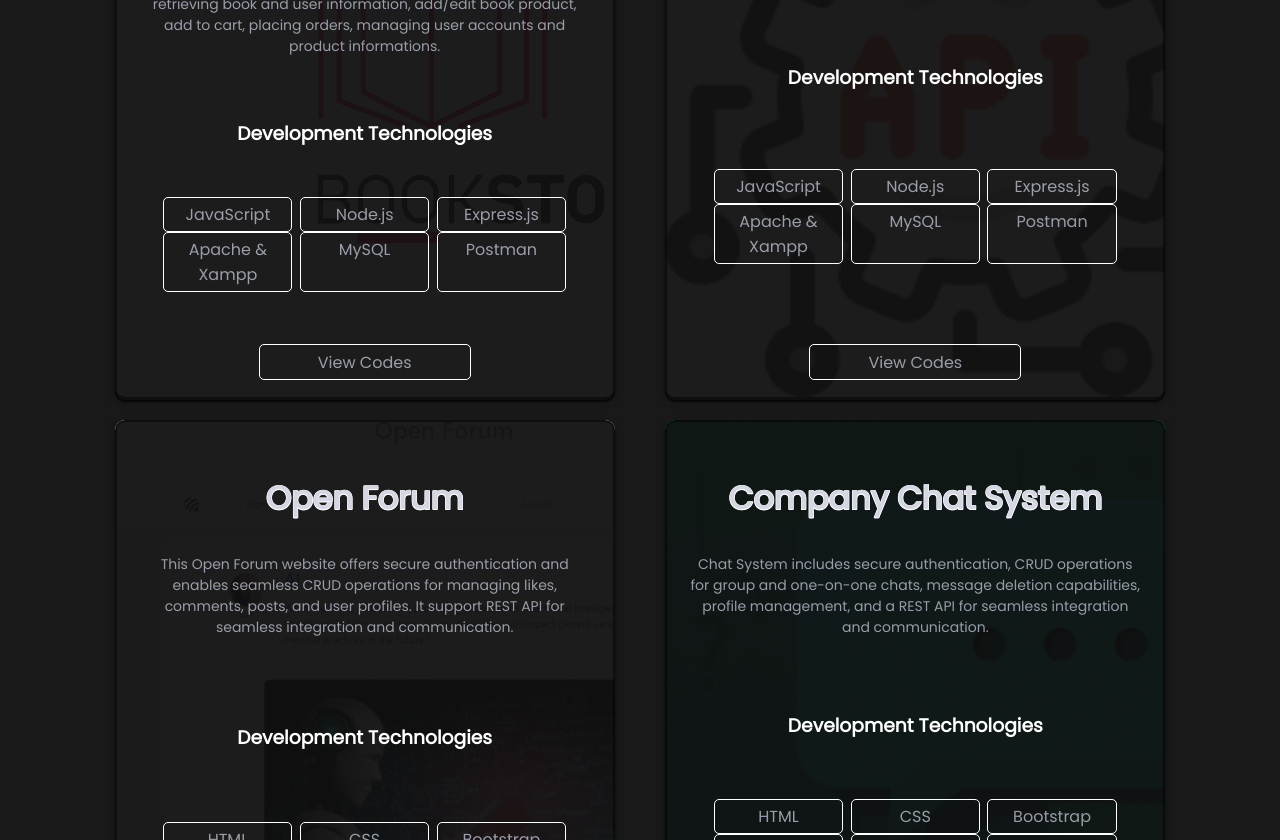
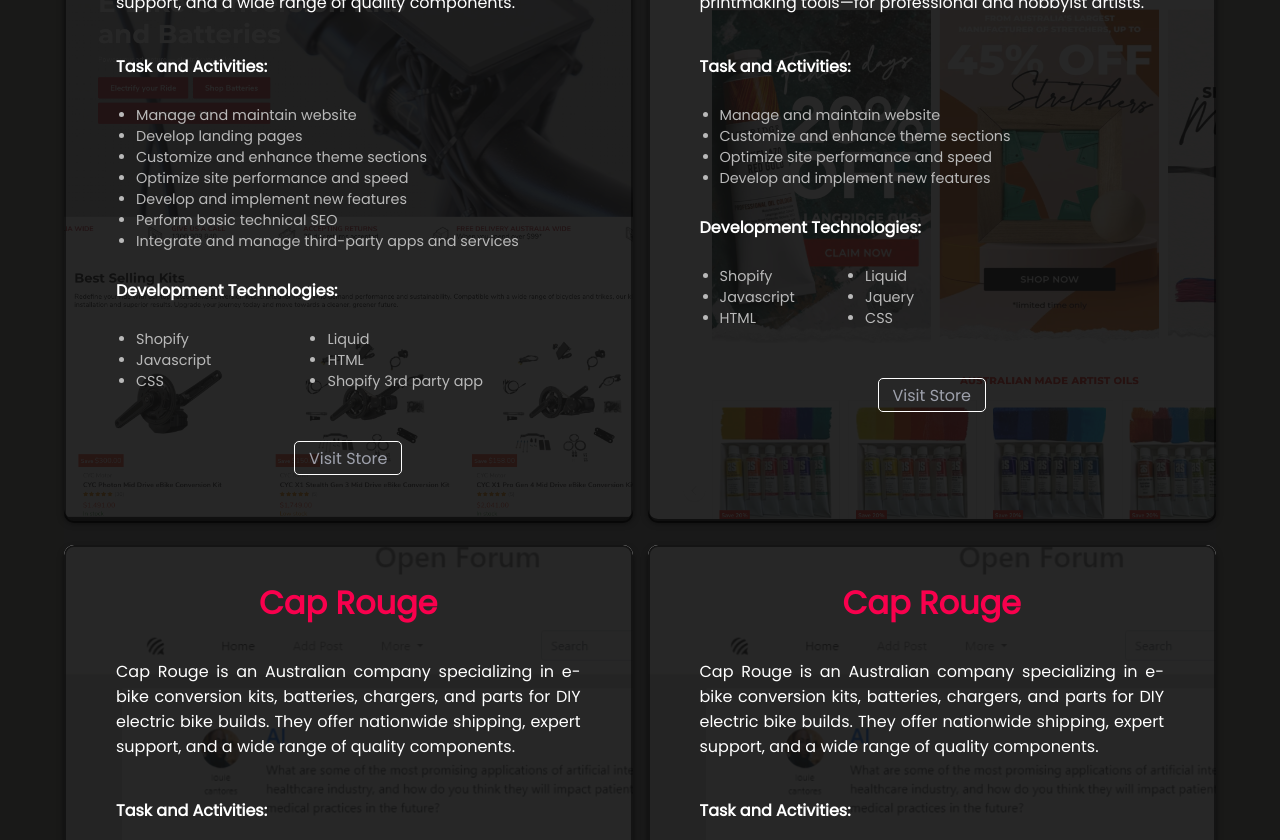
Before and after one commit to Chanceux-02/Louie-Jay-Cantores-Portfolio, a Vue app: page / in a window 1280 px wide. Shown: the part 1960-2800 px from the top of the page. Built offline with nearby package versions, Linux system fonts and the light colour scheme.

Commit message:
(port-update) done layout

```diff
--- a/src/components/AboutComponent.vue
+++ b/src/components/AboutComponent.vue
@@ -36,7 +36,7 @@
   background-image: url('@/assets/aboutBG.svg');
   background-size: cover;
   background-position: center;
-  padding: 15% 0;
+  padding: 40px 0;
 }
 
 .about-text{
@@ -78,7 +78,7 @@
   }
 
   .about-container{
-    padding: 5% 10%;
+    padding: 80px 10%;
     gap: 50px;
   }
 
@@ -101,6 +101,7 @@
   .about-desc{
     text-align: left;
   }
+
 
 }
 
--- a/src/components/PortComponent.vue
+++ b/src/components/PortComponent.vue
@@ -2,23 +2,29 @@
 
     <section class="portfolio-container" id="portfolio">
 
-        <p class="title" data-aos="zoom-in-down">Portfolio</p>
+        <h2 class="title" data-aos="zoom-in-down">Portfolio</h2>
 
         <div class="card-container">
 
-            <!-- looping throug datas -->
-
-            <CardComponent v-for="card in cards" :key="card.id" :backgroundImage="card.image" data-aos="zoom-in-up">
+            <CardComponent v-for="data in datas" :key="data.id" :backgroundImage="data.image" data-aos="zoom-in-up">
                 <div class="card-content">
                     <section>
-                        <p class="proj-title">{{card.title}}</p>
-                        <p>{{card.desc}}</p>
+                        <h3 class="proj-title">{{data.title}}</h3>
+                        <p class="proj-desc">{{data.desc}}</p>
                     </section>
-                    <h3>Development Technologies</h3>
-                    <section class="tech">
-                        <a v-for="tech in card.tech" :key="tech">{{ tech }}</a>
+                    <section class="datas-container">
+                            <h4 class="task-heading">Task and Activities:</h4>
+                        <ul class="tasks">
+                            <li class="task-item" v-for="task in data.tasks" :key="task">{{ task }}</li>
+                        </ul>
+                            <h4 class="tech-heading">Development Technologies:</h4>
+                        <ul class="tech">
+                            <li class="tech-item" v-for="tech in data.tech" :key="tech">{{ tech }}</li>
+                        </ul>
                     </section>
-                    <a :href="card.link" target="_blank" class="btn btn-outline-light">View Codes</a>
+                    <section class="link-container">
+                        <a :href="data.link" target="_blank" class="redirection-link btn btn-outline-light">Visit Store</a>
+                    </section>
                 </div>
             </CardComponent>
 
@@ -30,7 +36,7 @@
 <script>
 
 import CardComponent from './child/CardComponent.vue';
-import Cards from '../datas/cardsData';
+import Datas from '../datas/portfolioData';
 
 
 export default {
@@ -39,7 +45,7 @@ export default {
     },
     data() {
         return {
-            cards: Cards
+            datas: Datas
         };
     }
 }
@@ -48,63 +54,53 @@ export default {
 <style scoped>
 
     .portfolio-container{
-            padding: 8% 5%;
+        padding: 40px 0;
         height: auto;
         min-height: 90vh;
         background-color: #191919;
         background-size: cover;
         background-position: center;
+        width: 90%;
+        max-width: 2000px;
+        margin: auto;
     }
+
     .card {
         color: #fff;
         border-radius: 10px;
         box-shadow: 0 4px 6px rgba(0, 0, 0, 0.5);
-            width: 500px;
-            max-width: 800px;
-            height: 600px;
         margin: 1% 0%;
         transition: transform 0.3s ease;
+        padding: 0;
     }
 
-        .card:hover{
-            transform: scale(1.04);
-        }
-
-        /* Placeholder image */
     .card img {
         width: 100%;
         height: auto;
         border-radius: 5px;
     }
 
-        /* Text labels */
-        .card p {
-            font-size: 14px;
-            color: rgba(198, 201, 216, .75);
-        }
-
     .card-content{
-            background-color: rgb(16 16 16 / 95%);
-            height: 93.5%;
-            padding: 20px;
+        background-color: rgb(16 16 16 / 90%);
         margin: 0px;
+        padding: 0 20px;
         border-radius: 10px;
         text-align: center;
         display: flex;
         flex-direction: column;
-            justify-content: space-between;
+        justify-content: start;
+        align-items: start;
         border: 2px solid #00000078;
+        height: 100%;
     }
-        .card-content:hover{
-            background-color: rgb(16, 16, 16, 1)
 
+    .card-container{
+        display: grid;
+        grid-template-columns: repeat(1, 1fr);
+        margin-top: 5%;
+        gap: 15px;
     }
-        .card-container{
-            display: flex;
-            justify-content: space-evenly;
-            margin-top: 5%;
-            flex-wrap: wrap;
-        }
+
     a{
         text-decoration: none;
         color: rgba(198, 201, 216, .75);;
@@ -114,7 +110,9 @@ export default {
         width: 40%;
         margin: 0% auto;
         cursor: pointer;
+        font-size: 0.9em;
     }
+
     a:hover{
         text-decoration: none;
         color: #F9004D;
@@ -123,75 +121,111 @@ export default {
         border-radius: 5px;
         background: rgba(0, 0, 0, 0.5);
     }
-        .tech{
+
+    .datas-container{
         display: flex;
-            margin: 5%;
-            margin-top: 0px;
-            flex-wrap: wrap;
-            justify-content: space-around;
-        }
-        .tech a{
-            width: 25%;
-        }
-        .proj-title{
-            color: red;
-            font-size: 2rem !important;
-            font-weight: 900;
-            text-shadow:
-                -0.5px -0.5px 0 white,
-                0.5px -0.5px 0 white,
-                -0.5px  0.5px 0 white,
-                0.5px  0.5px 0 white;
+        flex-direction: column;
+        gap: 10px;
+        margin-top: 5%;
     }
 
-        @media (max-width: 1111px) {
-            .card {
-                width: 800px;
-                max-width: 800px;
-                height: 400px;
-                margin: 2% 0%;
+    .tech-heading, .task-heading{
+        margin: 0;
+        text-align: start;
+        font-size: 1em;
     }
-            .card-content{
-                padding: 20px 15%;
 
+    .tasks{
+        display: grid;
+        grid-template-columns: repeat(1, 1fr);
+        justify-content: start;
+        align-items: start;
+        text-align: start;
+        padding-left: 20px;
     }
-            .card p{
-                font-size: 0.8rem;
+
+    .tech{
+        display: grid;
+        grid-template-columns: repeat(2, 1fr);
+        justify-content: start;
+        align-items: start;
+        text-align: start;
+        padding-left: 20px;
     }
+
+    .tech-item, .task-item{
+        font-size: 0.9em;
+        color: #b9b9b9;
+    }
+
     .proj-title{
-                font-size: 1.5rem !important;
+        color: #F9004D;
+        font-size: 2rem;
+        font-weight: 900;
     }
-            a {
-                width: 20%;
-                font-size: 0.7rem;
+
+    .proj-desc{
+        font-size: 1rem;
+        color: #ffffff;
+        text-align: justify;
     }
-            .tech a{
-                width: 15%;
-                margin-top: 3%;
-                font-size: 0.7rem;
+
+    .link-container{
+        width: 100%;
+        padding: 8% 0 10% 0;
     }
-            .tech{
-                width: 70%;
-                margin: 0% auto;
+
+    .redirection-link{
+        font-size: 1rem;
+    }
+
+    @media (min-width: 768px) {
+        .card-container{
+            grid-template-columns: repeat(2, 1fr);
         }
     }
-        @media (max-width: 425px) {
-            .card {
-                margin: 5% 0%;
-                height: 600px;
 
-            }
-            .tech a{
-                width: 20%;
-                margin-top: 3%;
-                font-size: 0.7rem;
-            }
-            .tech{
-                width: 100%;
-                margin: 0% auto;
+    @media (min-width: 1024px) {
+        .card-content:hover{
+            background-color: rgb(16, 16, 16, 1)
         }
 
+        .card:hover{
+            transform: scale(1.04);
         }
 
+        .portfolio-container{
+            padding: 80px 0;
+        }
+
+        .card-content{
+            padding: 0 50px;
+        }
+    }
+
+    @media (min-width: 1440px) {
+        .tech-item, .task-item{
+            font-size: 1em;
+        }
+
+        .card-container{
+            gap: 30px;
+        }
+    }
+
+    /* @media (min-width: 2400px) {
+        .title {
+            font-size: 2rem;
+        }
+        .proj-title {
+            font-size: 3rem;
+        }
+        .tech-heading, .task-heading{
+            font-size: 2rem;
+        }
+        .tech-item, .task-item, .proj-desc, .redirection-link{
+            font-size: 2em;
+        }
+    } */
 
 </style>
--- a/src/components/SkillsComponent.vue
+++ b/src/components/SkillsComponent.vue
@@ -88,7 +88,7 @@ export default {
     }
 
     .skill-title{
-        color: #cc1313;
+        color: #F9004D;
         font-weight: 800;
         font-size: 1rem;
     }
--- /dev/null
+++ b/src/datas/portfolioData.js
@@ -0,0 +1,71 @@
+
+const projects = [
+    {
+        id: 1,
+        image: require('@/assets/projectImage/cap-rouge.png'),
+        title: 'Cap Rouge',
+        desc: 'Cap Rouge is an Australian company specializing in e-bike conversion kits, batteries, chargers, and parts for DIY electric bike builds. They offer nationwide shipping, expert support, and a wide range of quality components.',
+        tech: ['Shopify', 'Liquid', 'Javascript','HTML', 'CSS', 'Shopify 3rd party app'],
+        tasks: [
+            'Manage and maintain website',
+            'Develop landing pages',
+            'Customize and enhance theme sections',
+            'Optimize site performance and speed',
+            'Develop and implement new features',
+            'Perform basic technical SEO',
+            'Integrate and manage third-party apps and services'
+        ],
+        link: 'https://caprouge.com.au/'
+    },
+    {
+        id: 1,
+        image: require('@/assets/projectImage/TSA.png'),
+        title: 'The Sydney Art Store',
+        desc: 'The Sydney Art Store is a Sydney-based art supplies specialist offering a wide range of high‑quality materials—including paints, brushes, canvases, easels, and printmaking tools—for professional and hobbyist artists.',
+        tech: ['Shopify', 'Liquid', 'Javascript', 'Jquery', 'HTML', 'CSS'],
+        tasks: [
+            'Manage and maintain website',
+            'Customize and enhance theme sections',
+            'Optimize site performance and speed',
+            'Develop and implement new features',
+        ],
+        link: 'https://thesydneyartstore.com.au/'
+    },
+    {
+        id: 1,
+        image: require('@/assets/projectImage/openfurom.png'),
+        title: 'Cap Rouge',
+        desc: 'Cap Rouge is an Australian company specializing in e-bike conversion kits, batteries, chargers, and parts for DIY electric bike builds. They offer nationwide shipping, expert support, and a wide range of quality components.',
+        tech: ['Shopify', 'Liquid', 'Javascript','HTML', 'CSS', 'Shopify 3rd party app'],
+        tasks: [
+            'Manage and maintain website',
+            'Develop landing pages',
+            'Customize and enhance theme sections',
+            'Optimize site performance and speed',
+            'Develop and implement new features',
+            'Perform basic technical SEO',
+            'Integrate and manage third-party apps and services'
+        ],
+        link: 'https://caprouge.com.au/'
+    },
+    {
+        id: 1,
+        image: require('@/assets/projectImage/openfurom.png'),
+        title: 'Cap Rouge',
+        desc: 'Cap Rouge is an Australian company specializing in e-bike conversion kits, batteries, chargers, and parts for DIY electric bike builds. They offer nationwide shipping, expert support, and a wide range of quality components.',
+        tech: ['Shopify', 'Liquid', 'Javascript','HTML', 'CSS', 'Shopify 3rd party app'],
+        tasks: [
+            'Manage and maintain website',
+            'Develop landing pages',
+            'Customize and enhance theme sections',
+            'Optimize site performance and speed',
+            'Develop and implement new features',
+            'Perform basic technical SEO',
+            'Integrate and manage third-party apps and services'
+        ],
+        link: 'https://caprouge.com.au/'
+    },
+];
+
+
+export default projects;
```
Also changed, not shown: src/components/ServicesComponent.vue (+8 -5 lines), src/assets/projectImage/TSA.png (added), src/assets/projectImage/cap-rouge.png (added). Lines whose indentation alone changed are shown as unchanged.
